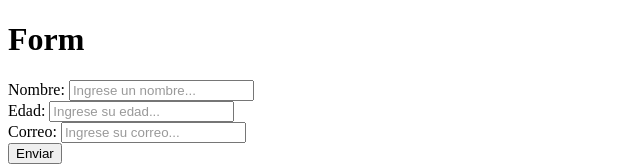
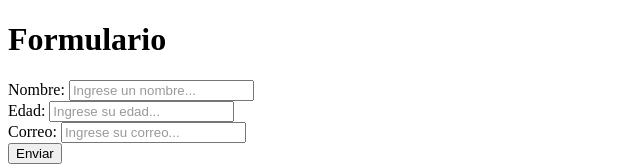
Before and after one commit to G3rrom/Pagina_web_G, a plain HTML site: page index.html in a window 1280 px wide. Shown: the top 166 px of the page, without its empty margins (0-640 px from the left). Drawn offline with Linux system fonts and the light colour scheme.

Commit message:
Update index.html

```diff
--- a/index.html
+++ b/index.html
@@ -8,7 +8,7 @@
 </head>
 <body>
   <header>
-    <h1>Form</h1>
+    <h1>Formulario</h1>
   </header>
   <main>
       <form id="loginForm">
```
